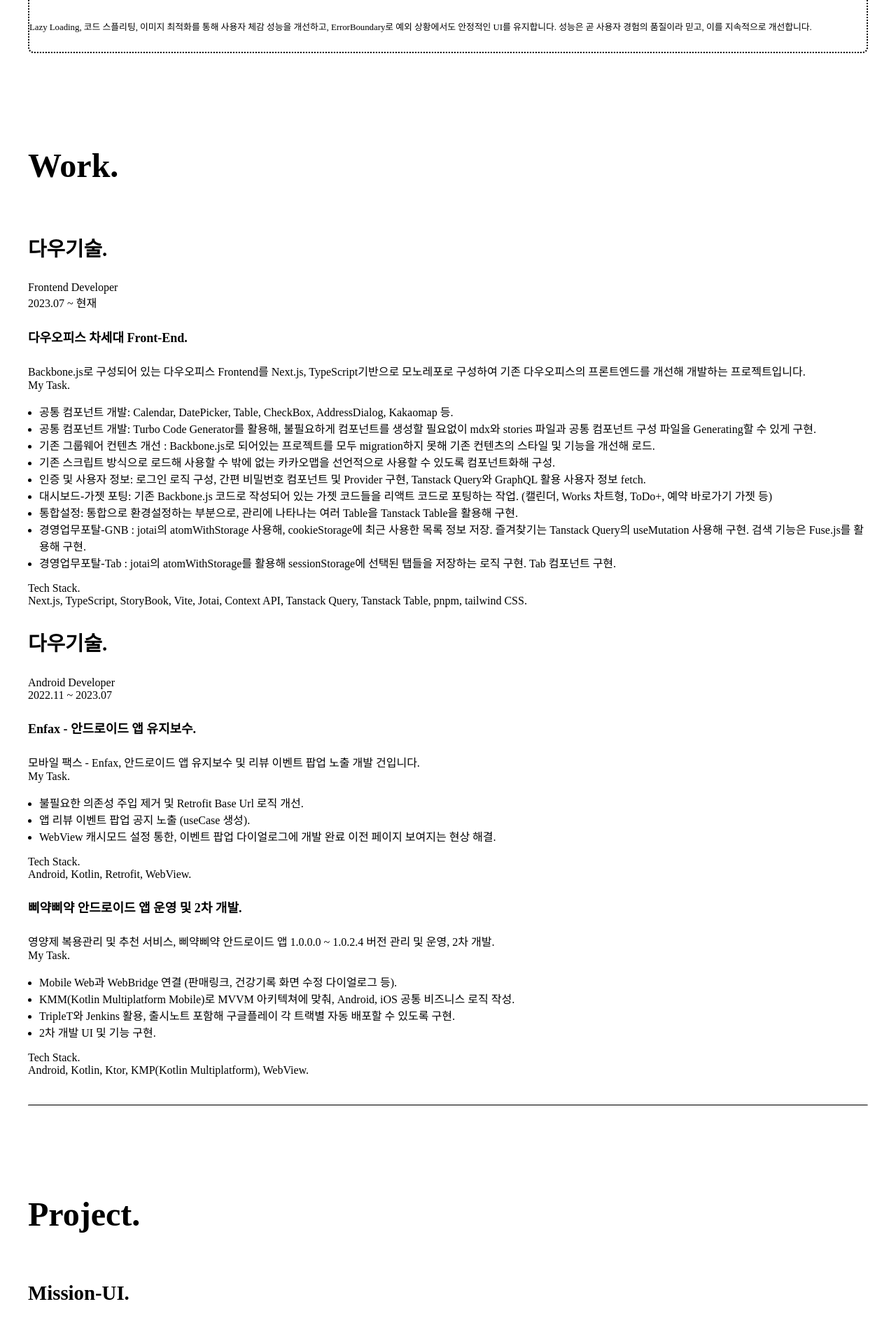
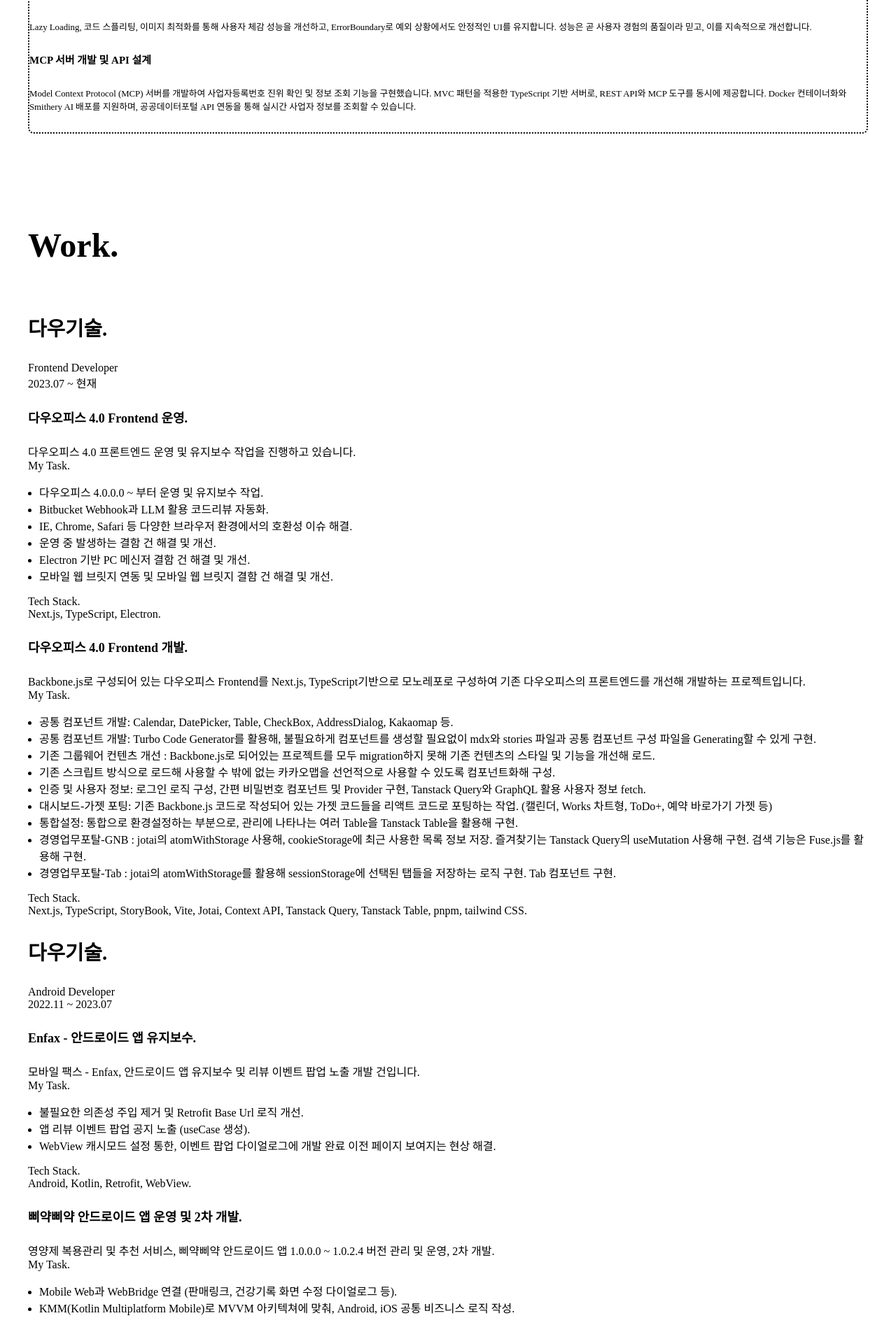
Before and after one commit to bamin0422/Introduce, a Next.js app: page / in a window 1280 px wide. Shown: the part 722-2606 px from the top of the page at 70% size. Built offline with nearby package versions, Linux system fonts and the light colour scheme.

Commit message:
feat: 운영 건 내용 추가

```diff
--- a/components/IntroduceSection/index.tsx
+++ b/components/IntroduceSection/index.tsx
@@ -34,7 +34,7 @@
         <br />
         <section className="md:p-10 !md:pb-0 space-y-8">
           <div className="space-y-3">
-            <h3 className="text-lg font-semibold text-orange-400 inline-block py-1 rounded-md ">
+            <h3 className="text-lg font-semibold text-orange-400 inline-block py-1 rounded-md">
               컴포넌트 중심의 UI 설계
             </h3>
             <p className="text-sm md:text-base text-gray-700 leading-relaxed">
@@ -68,6 +68,19 @@
               개선합니다.
             </p>
           </div>
+
+          <div className="space-y-3">
+            <h3 className="text-lg font-semibold text-orange-400 inline-block py-1 rounded-md">
+              MCP 서버 개발 및 API 설계
+            </h3>
+            <p className="text-sm md:text-base text-gray-700 leading-relaxed">
+              Model Context Protocol (MCP) 서버를 개발하여 사업자등록번호 진위
+              확인 및 정보 조회 기능을 구현했습니다. MVC 패턴을 적용한
+              TypeScript 기반 서버로, REST API와 MCP 도구를 동시에 제공합니다.
+              Docker 컨테이너화와 Smithery AI 배포를 지원하며, 공공데이터포털
+              API 연동을 통해 실시간 사업자 정보를 조회할 수 있습니다.
+            </p>
+          </div>
         </section>
         <br />
       </p>
--- a/components/ProjectsSection/index.tsx
+++ b/components/ProjectsSection/index.tsx
@@ -4,24 +4,31 @@
 
 const projects: ProjectInfo[] = [
   {
-    title: "Mission-UI",
+    title: "사업자 등록번호 진위 여부 조회 MCP 서버",
     urlList: [
       {
-        name: "github",
-        href: "https://github.com/mission-ui/mission-ui",
+        name: "GitHub",
+        href: "https://github.com/bamin0422/mcp_business_check_server",
+      },
+      {
+        name: "Smithery AI",
+        href: "https://smithery.ai/server/@bamin0422/mcp_business_check_server",
       },
     ],
-    startDate: "2024.09",
-    endDate: "현재",
-    info: "주니어 프론트엔드 개발자들이 UI 라이브러리를 개발해 npm 배포와, storybook showcase에 배포한다는 mission을 가지고 시작한 프로젝트입니다",
+    startDate: "2024.07",
+    endDate: "2024.09",
+    info: "Model Context Protocol (MCP) 서버를 개발하여 사업자등록번호 진위 확인 및 정보 조회 기능을 구현했습니다. 공공데이터포털 API를 활용한 실시간 사업자 정보 조회 서비스입니다.",
     taskList: [
-      "프로젝트 전개 및 패키지 매니저 yarn berry 설정.",
-      "Storybook 기본 설정 (theme 등).",
-      "FSD 아키텍쳐 기반으로 프로젝트 구조 구성.",
-      "공통 컴포넌트 개발.",
+      "MVC 패턴 기반 TypeScript 서버 아키텍처 설계 및 구현",
+      "REST API와 MCP 도구 동시 제공 구조 설계",
+      "공공데이터포털 API 연동 및 사업자등록번호 검증 로직 구현",
+      "Docker 컨테이너화 및 Smithery AI 배포 설정",
+      "사업자 정보 조회 및 진위 확인 기능 개발",
+      "API 인증키 관리 및 보안 처리",
+      "에러 핸들링 및 로깅 시스템 구축",
     ],
     techStack:
-      "React.js, TypeScript, StoryBook, Vite, yarn berry, tailwind CSS, framer-motion",
+      "TypeScript, Node.js, Express.js, Docker, MCP, REST API, 공공데이터포털 API",
   },
   {
     title: "friendly-regex",
--- a/components/WorkSection/index.tsx
+++ b/components/WorkSection/index.tsx
@@ -10,7 +10,20 @@
     endDate: "현재",
     details: [
       {
-        title: "다우오피스 차세대 Front-End",
+        title: "다우오피스 4.0 Frontend 운영",
+        info: "다우오피스 4.0 프론트엔드 운영 및 유지보수 작업을 진행하고 있습니다.",
+        myTaskList: [
+          "다우오피스 4.0.0.0 ~ 부터 운영 및 유지보수 작업.",
+          "Bitbucket Webhook과 LLM 활용 코드리뷰 자동화.",
+          "IE, Chrome, Safari 등 다양한 브라우저 환경에서의 호환성 이슈 해결.",
+          "운영 중 발생하는 결함 건 해결 및 개선.",
+          "Electron 기반 PC 메신저 결함 건 해결 및 개선.",
+          "모바일 웹 브릿지 연동 및 모바일 웹 브릿지 결함 건 해결 및 개선.",
+        ],
+        techStack: "Next.js, TypeScript, Electron",
+      },
+      {
+        title: "다우오피스 4.0 Frontend 개발",
         info: "Backbone.js로 구성되어 있는 다우오피스 Frontend를 Next.js, TypeScript기반으로 모노레포로 구성하여 기존 다우오피스의 프론트엔드를 개선해 개발하는 프로젝트입니다.",
         myTaskList: [
           "공통 컴포넌트 개발: Calendar, DatePicker, Table, CheckBox, AddressDialog, Kakaomap 등.",
```
